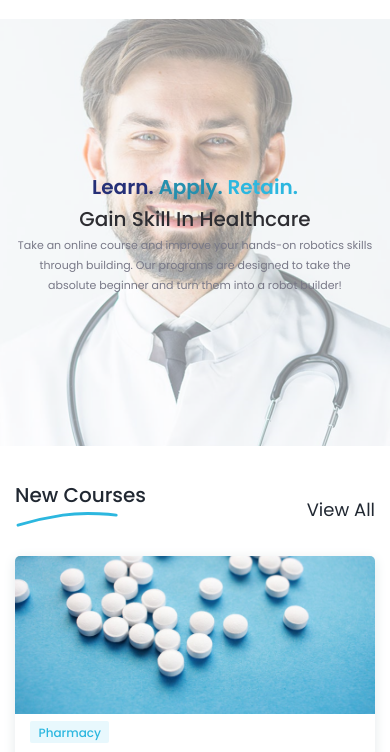
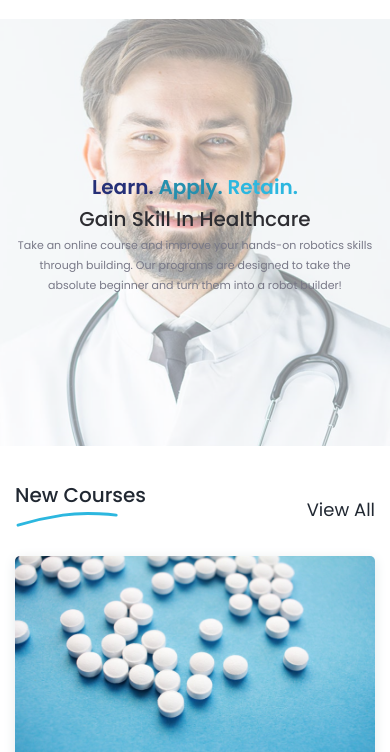
Before and after one commit to rahulyadav1986/kindlycare, a plain HTML site: page index.html in a window 390 px wide. Shown: the part 70-822 px from the top of the page. Drawn offline with nearby package versions, Linux system fonts and the light colour scheme.

Commit message:
Product image size little bit large in mobile screen

```diff
--- a/css/distributor/_course_section.scss
+++ b/css/distributor/_course_section.scss
@@ -143,6 +143,11 @@
         .main_section {
             .portion{
                 margin-bottom: 26px;
+                .image_back{
+                    img{
+                        height: 240px;
+                    }
+                }
             }
         }
         &.list{
@@ -170,7 +175,7 @@
                         width: 100%;
                         height: auto;
                         img{
-                            height: 158px;
+                            height: 240px;
                         }
                     }
                 }
```
Also changed, not shown: css/style.css, 1 other file.
